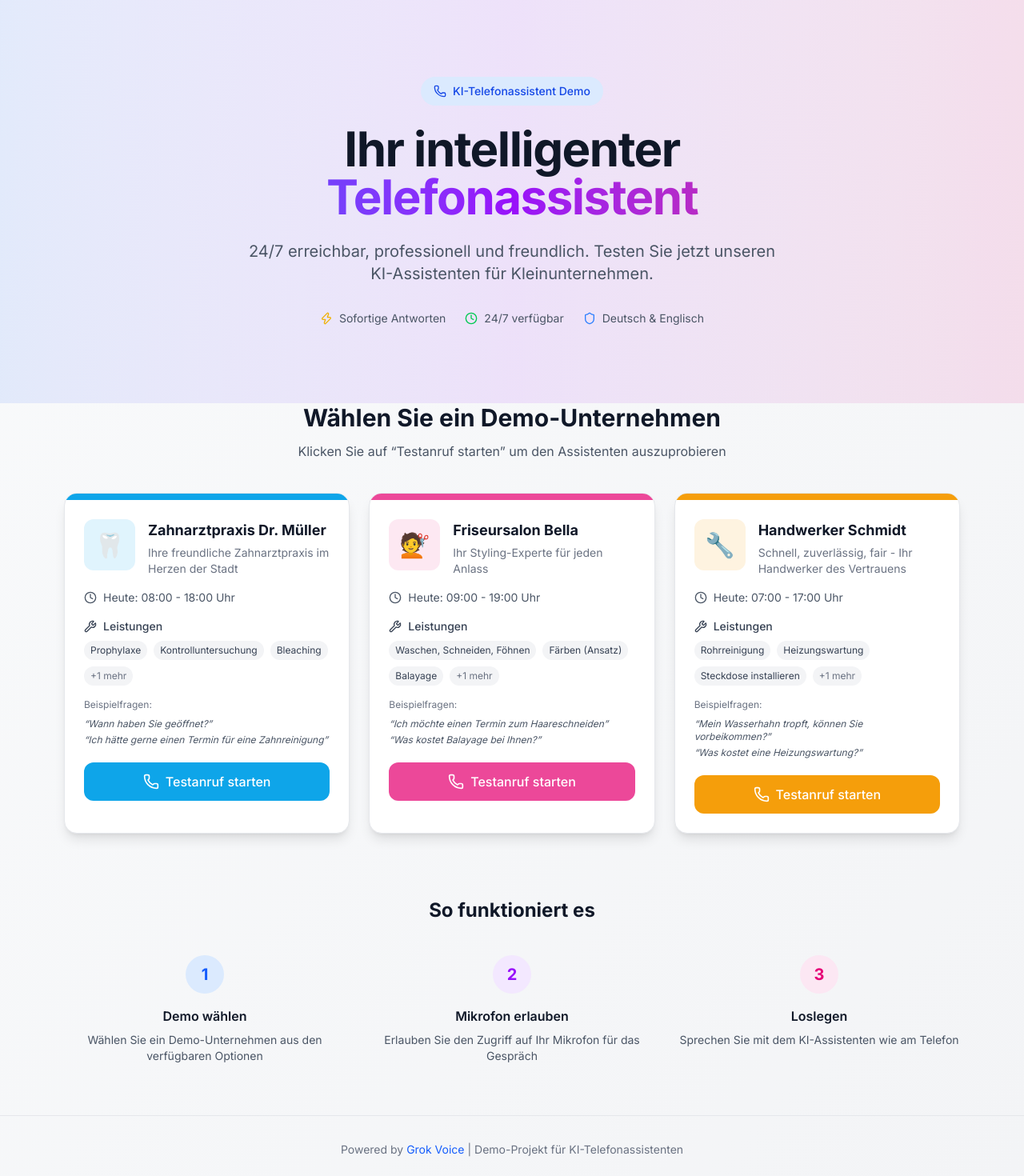
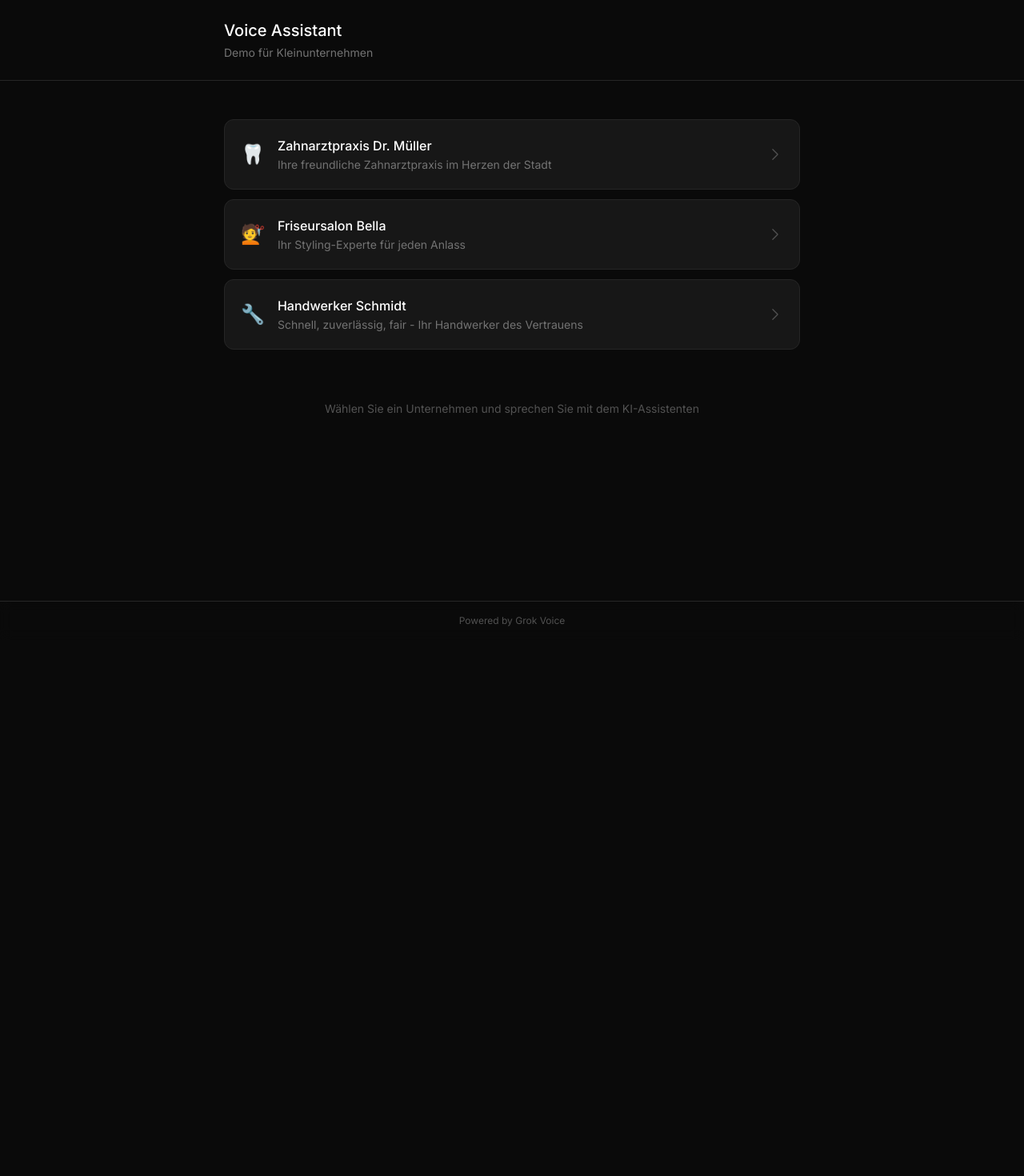
Before and after one commit to cophi-dev/voice-assistant-demo, a Next.js app: page / in a window 1280 px wide. Shown: the top 1470 px of the page at 80% size. After the commit the page ends 800 px from the top, so only its background shows below. Built offline with nearby package versions, Linux system fonts and the light colour scheme.

Commit message:
style: Minimalist Grok-style dark design

```diff
--- a/src/app/globals.css
+++ b/src/app/globals.css
@@ -1,15 +1,11 @@
 @import "tailwindcss";
 
 :root {
-  --background: #ffffff;
-  --foreground: #171717;
-}
-
-@media (prefers-color-scheme: dark) {
-  :root {
-    --background: #0a0a0a;
-    --foreground: #ededed;
-  }
+  --background: #0a0a0a;
+  --foreground: #fafafa;
+  --muted: #737373;
+  --border: #262626;
+  --accent: #f97316;
 }
 
 @theme inline {
@@ -23,28 +19,9 @@ body {
   color: var(--foreground);
 }
 
-@keyframes pulse-ring {
-  0% {
-    transform: scale(0.8);
-    opacity: 0.8;
-  }
-  50% {
-    transform: scale(1.2);
-    opacity: 0.4;
-  }
-  100% {
-    transform: scale(0.8);
-    opacity: 0.8;
-  }
-}
-
-.animate-pulse-ring {
-  animation: pulse-ring 2s ease-in-out infinite;
-}
-
 ::-webkit-scrollbar {
-  width: 6px;
-  height: 6px;
+  width: 4px;
+  height: 4px;
 }
 
 ::-webkit-scrollbar-track {
@@ -52,10 +29,10 @@ body {
 }
 
 ::-webkit-scrollbar-thumb {
-  background: #4b5563;
-  border-radius: 3px;
+  background: #333;
+  border-radius: 2px;
 }
 
 ::-webkit-scrollbar-thumb:hover {
-  background: #6b7280;
+  background: #444;
 }
--- a/src/app/layout.tsx
+++ b/src/app/layout.tsx
@@ -8,20 +8,11 @@ const inter = Inter({
 });
 
 export const metadata: Metadata = {
-  title: "KI-Telefonassistent | Demo für Kleinunternehmen",
-  description:
-    "Testen Sie unseren intelligenten KI-Telefonassistenten für Zahnarztpraxen, Friseursalons und Handwerksbetriebe. 24/7 erreichbar, professionell und freundlich.",
-  keywords: [
-    "KI Telefonassistent",
-    "Voice AI",
-    "Terminvereinbarung",
-    "Kleinunternehmen",
-    "Chatbot",
-    "Grok Voice",
-  ],
+  title: "Voice Assistant Demo",
+  description: "KI-Telefonassistent für Kleinunternehmen",
   openGraph: {
-    title: "KI-Telefonassistent Demo",
-    description: "Intelligente Telefonassistenten für Kleinunternehmen",
+    title: "Voice Assistant Demo",
+    description: "KI-Telefonassistent für Kleinunternehmen",
     type: "website",
   },
 };
@@ -32,8 +23,10 @@ export default function RootLayout({
   children: React.ReactNode;
 }>) {
   return (
-    <html lang="de" className={`${inter.variable} h-full antialiased`}>
-      <body className="min-h-full flex flex-col font-sans">{children}</body>
+    <html lang="de" className={`${inter.variable} antialiased`}>
+      <body className="min-h-screen bg-[#0a0a0a] text-white font-sans">
+        {children}
+      </body>
     </html>
   );
 }
--- a/src/app/page.tsx
+++ b/src/app/page.tsx
@@ -1,135 +1,64 @@
 "use client";
 
 import { useState } from "react";
-import { Phone, Shield, Zap, Clock } from "lucide-react";
 import { businesses, BusinessConfig } from "@/lib/config/businesses";
-import { BusinessCard } from "@/components/BusinessCard";
 import { VoiceCall } from "@/components/VoiceCall";
 
 export default function Home() {
   const [activeBusiness, setActiveBusiness] = useState<BusinessConfig | null>(null);
 
   return (
-    <div className="min-h-screen bg-gradient-to-br from-gray-50 to-gray-100 dark:from-gray-900 dark:to-gray-950">
-      {/* Hero Section */}
-      <header className="relative overflow-hidden">
-        <div className="absolute inset-0 bg-gradient-to-r from-blue-600 via-purple-600 to-pink-600 opacity-10 dark:opacity-20" />
-        <div className="relative max-w-6xl mx-auto px-4 py-16 sm:py-24">
-          <div className="text-center">
-            <div className="inline-flex items-center gap-2 px-4 py-2 rounded-full bg-blue-100 dark:bg-blue-900/30 text-blue-700 dark:text-blue-300 text-sm font-medium mb-6">
-              <Phone className="w-4 h-4" />
-              <span>KI-Telefonassistent Demo</span>
-            </div>
-
-            <h1 className="text-4xl sm:text-5xl lg:text-6xl font-bold text-gray-900 dark:text-white mb-6 tracking-tight">
-              Ihr intelligenter
-              <span className="block bg-gradient-to-r from-blue-600 via-purple-600 to-pink-600 bg-clip-text text-transparent">
-                Telefonassistent
-              </span>
-            </h1>
-
-            <p className="text-lg sm:text-xl text-gray-600 dark:text-gray-300 max-w-2xl mx-auto mb-8">
-              24/7 erreichbar, professionell und freundlich.
-              Testen Sie jetzt unseren KI-Assistenten für Kleinunternehmen.
-            </p>
-
-            {/* Features */}
-            <div className="flex flex-wrap justify-center gap-6 text-sm text-gray-600 dark:text-gray-400">
-              <div className="flex items-center gap-2">
-                <Zap className="w-4 h-4 text-yellow-500" />
-                <span>Sofortige Antworten</span>
-              </div>
-              <div className="flex items-center gap-2">
-                <Clock className="w-4 h-4 text-green-500" />
-                <span>24/7 verfügbar</span>
-              </div>
-              <div className="flex items-center gap-2">
-                <Shield className="w-4 h-4 text-blue-500" />
-                <span>Deutsch & Englisch</span>
-              </div>
-            </div>
-          </div>
+    <div className="min-h-screen bg-[#0a0a0a]">
+      {/* Header */}
+      <header className="border-b border-neutral-800">
+        <div className="max-w-3xl mx-auto px-6 py-6">
+          <h1 className="text-xl font-medium text-white">Voice Assistant</h1>
+          <p className="text-neutral-500 text-sm mt-1">Demo für Kleinunternehmen</p>
         </div>
       </header>
 
-      {/* Demo Section */}
-      <main className="max-w-6xl mx-auto px-4 pb-16">
-        <div className="text-center mb-10">
-          <h2 className="text-2xl sm:text-3xl font-bold text-gray-900 dark:text-white mb-3">
-            Wählen Sie ein Demo-Unternehmen
-          </h2>
-          <p className="text-gray-600 dark:text-gray-400">
-            Klicken Sie auf &ldquo;Testanruf starten&rdquo; um den Assistenten auszuprobieren
-          </p>
-        </div>
-
-        <div className="grid md:grid-cols-2 lg:grid-cols-3 gap-6">
+      {/* Main */}
+      <main className="max-w-3xl mx-auto px-6 py-12">
+        <div className="space-y-3">
           {businesses.map((business) => (
-            <BusinessCard
+            <button
               key={business.id}
-              business={business}
-              onCall={() => setActiveBusiness(business)}
-            />
+              onClick={() => setActiveBusiness(business)}
+              className="w-full text-left p-5 rounded-xl bg-neutral-900 border border-neutral-800 hover:border-neutral-700 hover:bg-neutral-800/50 transition-all group"
+            >
+              <div className="flex items-center gap-4">
+                <span className="text-2xl">{business.icon}</span>
+                <div className="flex-1 min-w-0">
+                  <h2 className="font-medium text-white group-hover:text-orange-400 transition-colors">
+                    {business.name}
+                  </h2>
+                  <p className="text-sm text-neutral-500 mt-0.5">
+                    {business.description}
+                  </p>
+                </div>
+                <div className="text-neutral-600 group-hover:text-orange-400 transition-colors">
+                  <svg className="w-5 h-5" fill="none" stroke="currentColor" viewBox="0 0 24 24">
+                    <path strokeLinecap="round" strokeLinejoin="round" strokeWidth={1.5} d="M8.25 4.5l7.5 7.5-7.5 7.5" />
+                  </svg>
+                </div>
+              </div>
+            </button>
           ))}
         </div>
 
-        {/* How it works */}
-        <section className="mt-20">
-          <h2 className="text-2xl font-bold text-gray-900 dark:text-white text-center mb-10">
-            So funktioniert es
-          </h2>
-          <div className="grid md:grid-cols-3 gap-8">
-            <div className="text-center">
-              <div className="w-12 h-12 rounded-full bg-blue-100 dark:bg-blue-900/30 flex items-center justify-center mx-auto mb-4">
-                <span className="text-xl font-bold text-blue-600 dark:text-blue-400">1</span>
-              </div>
-              <h3 className="font-semibold text-gray-900 dark:text-white mb-2">
-                Demo wählen
-              </h3>
-              <p className="text-sm text-gray-600 dark:text-gray-400">
-                Wählen Sie ein Demo-Unternehmen aus den verfügbaren Optionen
-              </p>
-            </div>
-            <div className="text-center">
-              <div className="w-12 h-12 rounded-full bg-purple-100 dark:bg-purple-900/30 flex items-center justify-center mx-auto mb-4">
-                <span className="text-xl font-bold text-purple-600 dark:text-purple-400">2</span>
-              </div>
-              <h3 className="font-semibold text-gray-900 dark:text-white mb-2">
-                Mikrofon erlauben
-              </h3>
-              <p className="text-sm text-gray-600 dark:text-gray-400">
-                Erlauben Sie den Zugriff auf Ihr Mikrofon für das Gespräch
-              </p>
-            </div>
-            <div className="text-center">
-              <div className="w-12 h-12 rounded-full bg-pink-100 dark:bg-pink-900/30 flex items-center justify-center mx-auto mb-4">
-                <span className="text-xl font-bold text-pink-600 dark:text-pink-400">3</span>
-              </div>
-              <h3 className="font-semibold text-gray-900 dark:text-white mb-2">
-                Loslegen
-              </h3>
-              <p className="text-sm text-gray-600 dark:text-gray-400">
-                Sprechen Sie mit dem KI-Assistenten wie am Telefon
-              </p>
-            </div>
-          </div>
-        </section>
+        {/* Info */}
+        <div className="mt-16 text-center">
+          <p className="text-neutral-600 text-sm">
+            Wählen Sie ein Unternehmen und sprechen Sie mit dem KI-Assistenten
+          </p>
+        </div>
       </main>
 
       {/* Footer */}
-      <footer className="border-t border-gray-200 dark:border-gray-800 py-8">
-        <div className="max-w-6xl mx-auto px-4 text-center text-sm text-gray-500 dark:text-gray-400">
-          <p>
-            Powered by{" "}
-            <a
-              href="https://x.ai"
-              target="_blank"
-              rel="noopener noreferrer"
-              className="text-blue-600 dark:text-blue-400 hover:underline"
-            >
-              Grok Voice
-            </a>{" "}
-            | Demo-Projekt für KI-Telefonassistenten
+      <footer className="fixed bottom-0 left-0 right-0 border-t border-neutral-800 bg-[#0a0a0a]/80 backdrop-blur-sm">
+        <div className="max-w-3xl mx-auto px-6 py-4">
+          <p className="text-neutral-600 text-xs text-center">
+            Powered by Grok Voice
           </p>
         </div>
       </footer>
```
Also changed, not shown: src/components/VoiceCall.tsx (+53 -119 lines).
